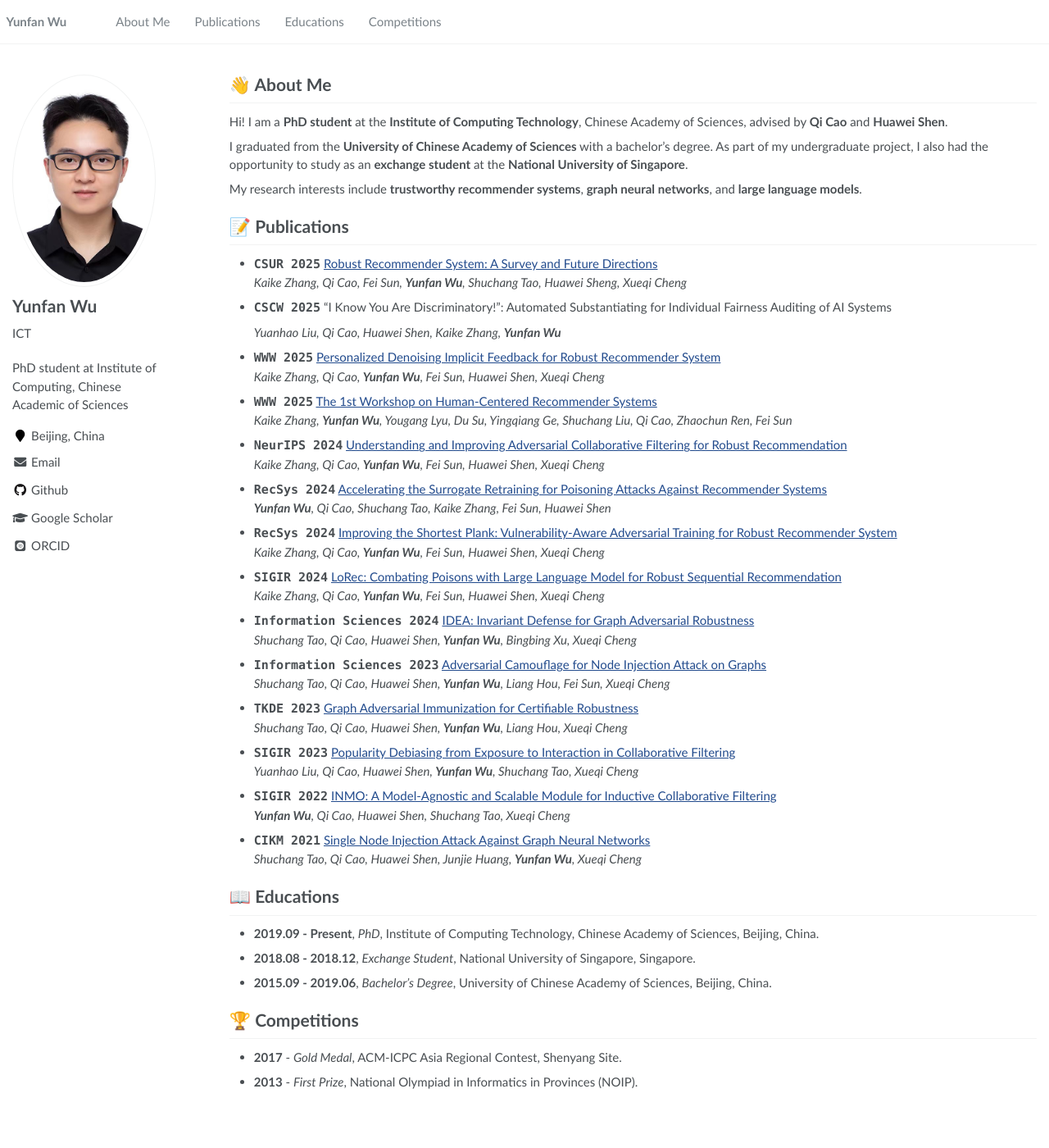
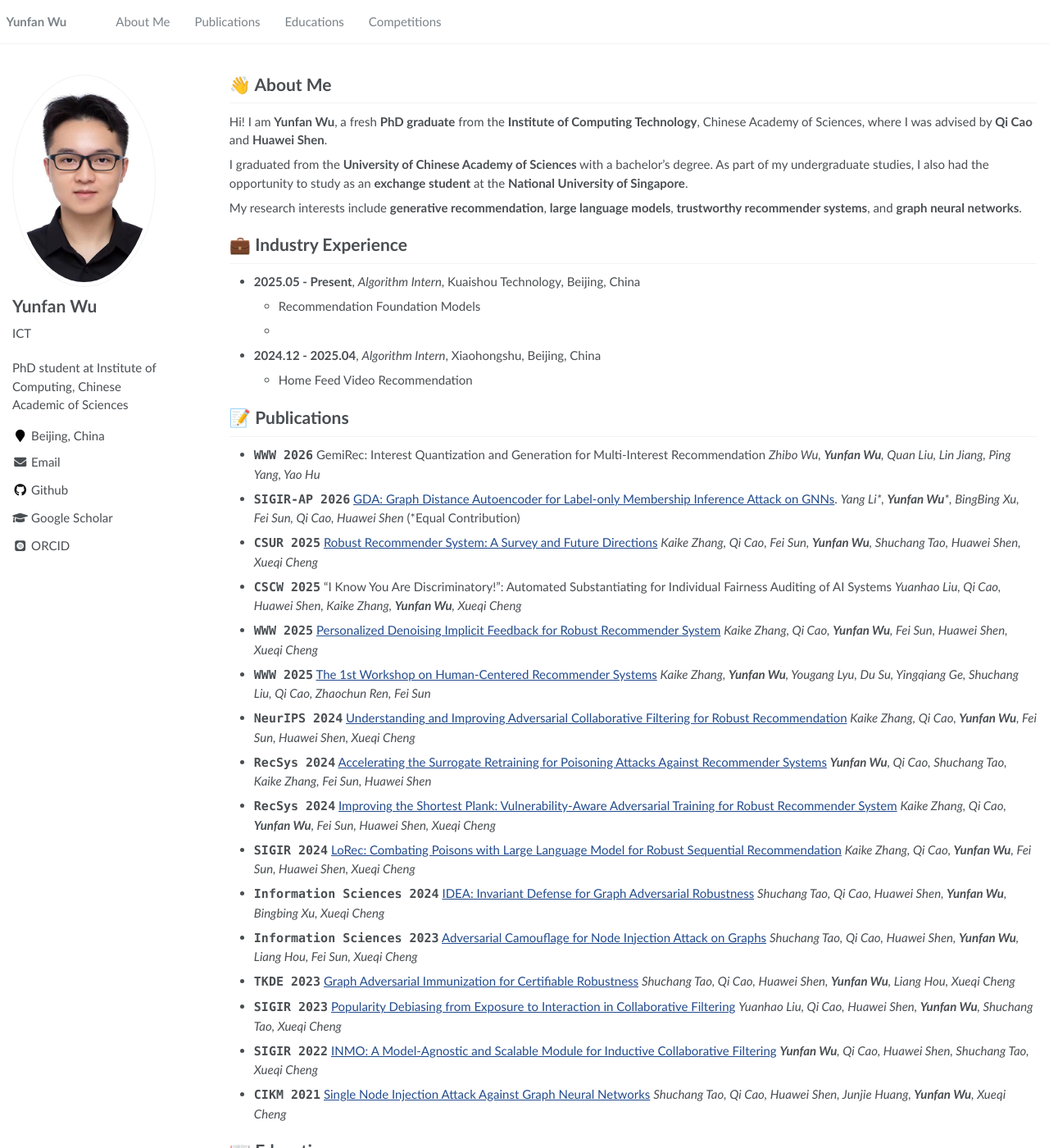
Before and after one commit to WuYunfan/WuYunfan.github.io, a Jekyll site: the page built from _pages/about.md, in a window 1280 px wide and 1400 px high. Shown: the whole window at 82% size. Built offline with Jekyll 4.4.1, drawn with Linux system fonts in a browser that asks for light colours; some web fonts are replaced; some of the changed text lies outside the part shown.

Commit message:
Update about.md

```diff
--- a/_pages/about.md
+++ b/_pages/about.md
@@ -19,20 +19,34 @@ redirect_from:
 
 # 👋 About Me
 
-Hi! I am a **PhD student** at the **Institute of Computing Technology**, Chinese Academy of Sciences, advised by **Qi Cao** and **Huawei Shen**.
+Hi! I am **Yunfan Wu**, a fresh **PhD graduate** from the **Institute of Computing Technology**, Chinese Academy of Sciences, where I was advised by **Qi Cao** and **Huawei Shen**.
 
-I graduated from the **University of Chinese Academy of Sciences** with a bachelor’s degree.
-As part of my undergraduate project, I also had the opportunity to study as an **exchange student** at the **National University of Singapore**.
+I graduated from the **University of Chinese Academy of Sciences** with a bachelor's degree.
+As part of my undergraduate studies, I also had the opportunity to study as an **exchange student** at the **National University of Singapore**.
 
-My research interests include **trustworthy recommender systems**, **graph neural networks**, and **large language models**.
+My research interests include **generative recommendation**, **large language models**, **trustworthy recommender systems**, and **graph neural networks**.
+
+# 💼 Industry Experience
+
+- **2025.05 - Present**, *Algorithm Intern*, Kuaishou Technology, Beijing, China
+  - Recommendation Foundation Models
+  -
+- **2024.12 - 2025.04**, *Algorithm Intern*, Xiaohongshu, Beijing, China
+  - Home Feed Video Recommendation
 
 # 📝 Publications
-- **`CSUR 2025`** [Robust Recommender System: A Survey and Future Directions](https://arxiv.org/pdf/2309.02057)
-  *Kaike Zhang, Qi Cao, Fei Sun, **Yunfan Wu**, Shuchang Tao, Huawei Sheng, Xueqi Cheng*
 
-- **`CSCW 2025`** “I Know You Are Discriminatory!”: Automated Substantiating for Individual Fairness Auditing of AI Systems
+- **`WWW 2026`** GemiRec: Interest Quantization and Generation for Multi-Interest Recommendation
+  *Zhibo Wu, **Yunfan Wu**, Quan Liu, Lin Jiang, Ping Yang, Yao Hu*
 
-  *Yuanhao Liu, Qi Cao, Huawei Shen, Kaike Zhang, **Yunfan Wu***
+- **`SIGIR-AP 2026`** [GDA: Graph Distance Autoencoder for Label-only Membership Inference Attack on GNNs](https://dl.acm.org/doi/10.1145/3767695.3769506).
+  *Yang Li\*, **Yunfan Wu**\*, BingBing Xu, Fei Sun, Qi Cao, Huawei Shen* (\*Equal Contribution)
+
+- **`CSUR 2025`** [Robust Recommender System: A Survey and Future Directions](https://dl.acm.org/doi/10.1145/3757057)
+  *Kaike Zhang, Qi Cao, Fei Sun, **Yunfan Wu**, Shuchang Tao, Huawei Shen, Xueqi Cheng*
+
+- **`CSCW 2025`** "I Know You Are Discriminatory!": Automated Substantiating for Individual Fairness Auditing of AI Systems
+  *Yuanhao Liu, Qi Cao, Huawei Shen, Kaike Zhang, **Yunfan Wu**, Xueqi Cheng*
 
 - **`WWW 2025`** [Personalized Denoising Implicit Feedback for Robust Recommender System](https://dl.acm.org/doi/pdf/10.1145/3696410.3714932)
   *Kaike Zhang, Qi Cao, **Yunfan Wu**, Fei Sun, Huawei Shen, Xueqi Cheng*
@@ -72,12 +86,12 @@ My research interests include **trustworthy recommender systems**, **graph neura
 
 # 📖 Educations
 
-- **2019.09 - Present**, *PhD*, Institute of Computing Technology, Chinese Academy of Sciences, Beijing, China.
+- **2019.09 - 2026.01**, *PhD*, Institute of Computing Technology, Chinese Academy of Sciences, Beijing, China.
 - **2018.08 - 2018.12**, *Exchange Student*, National University of Singapore, Singapore.
-- **2015.09 - 2019.06**, *Bachelor’s Degree*, University of Chinese Academy of Sciences, Beijing, China.
+- **2015.09 - 2019.06**, *Bachelor's Degree*, University of Chinese Academy of Sciences, Beijing, China.
 
+# 🏆 Competetions
 
-# 🏆 Competitions
-
+- **2025** - *Technical Innovation Award* (Special Honor), Tencent Advertising Algorithm Competition, 5th Place in Finals.
 - **2017** - *Gold Medal*, ACM-ICPC Asia Regional Contest, Shenyang Site.
 - **2013** - *First Prize*, National Olympiad in Informatics in Provinces (NOIP).
```
